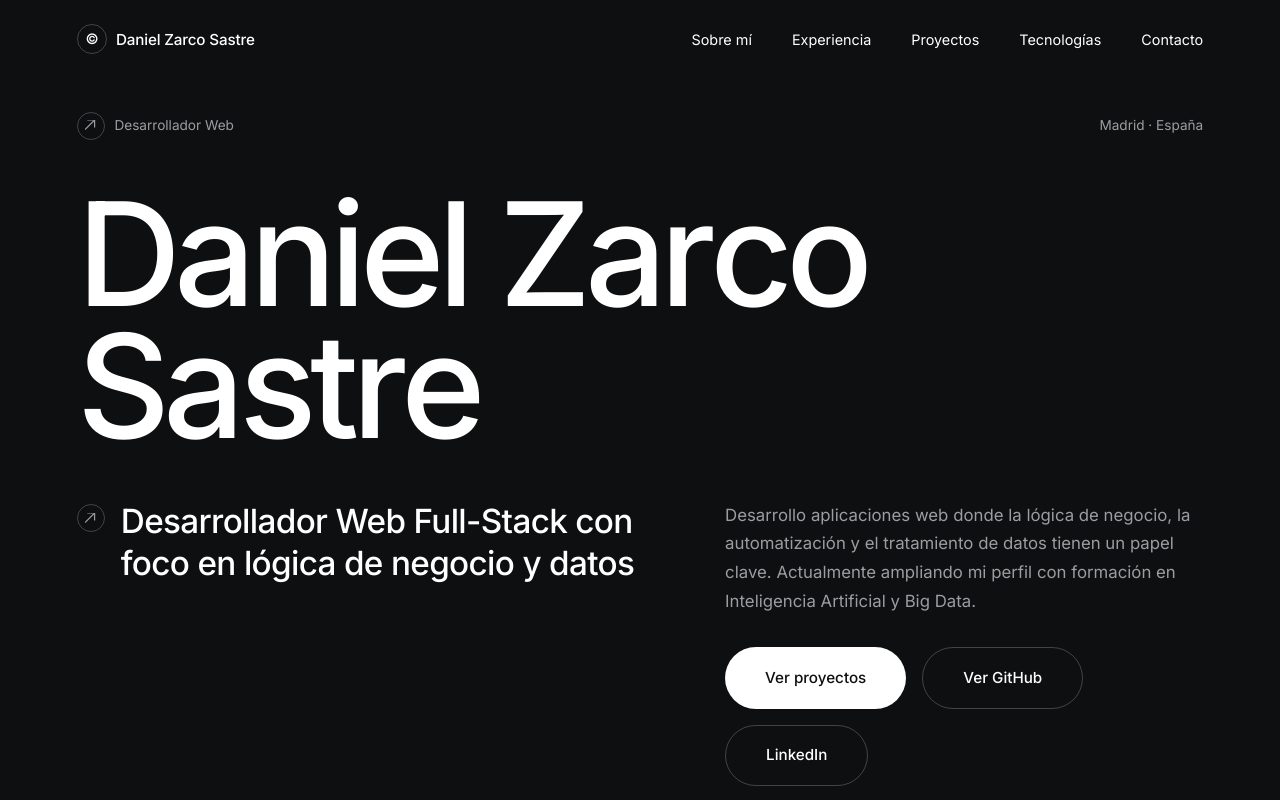
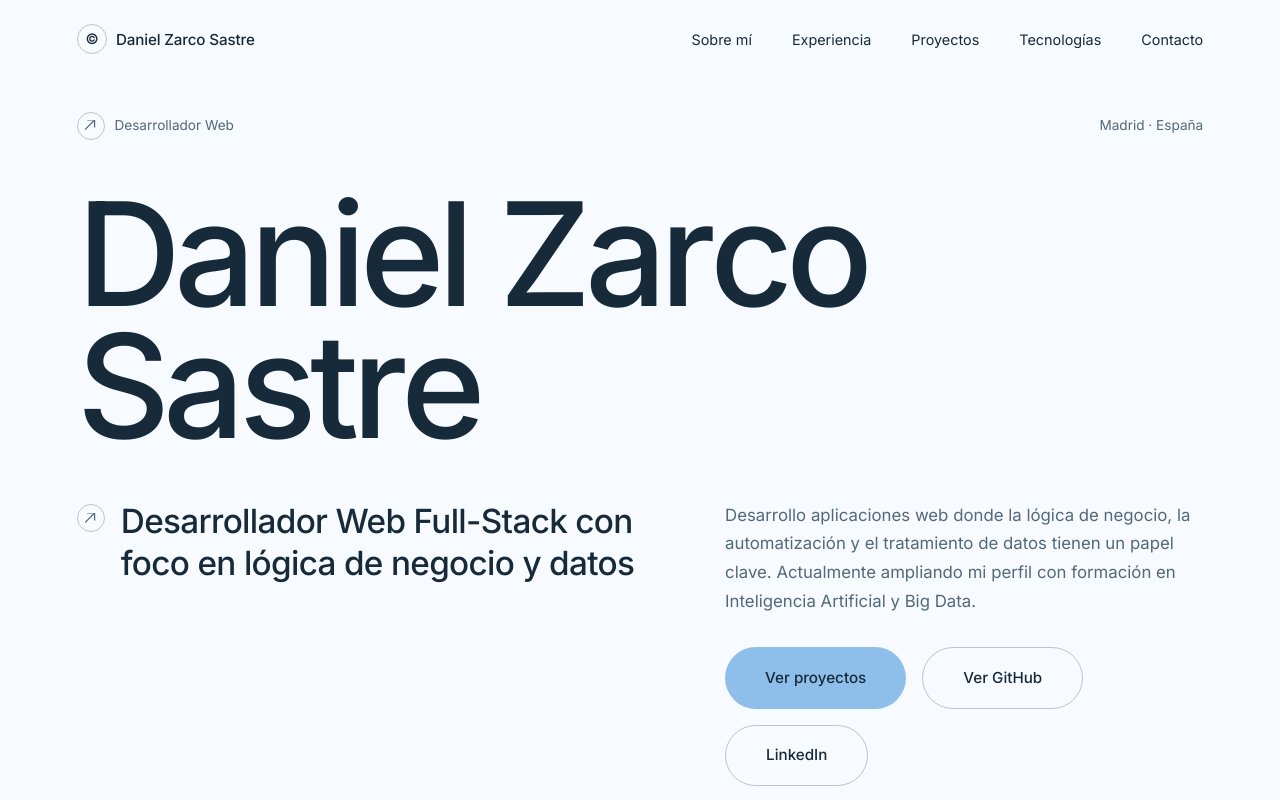
Before and after one commit to Daniel-Zarco/Portfolio, a React (Vite) app: page / in a window 1280 px wide. Shown: the top 800 px of the page. Built offline with nearby package versions, Linux system fonts and the light colour scheme.

Commit message:
Cambio de paleta a azul pastel claro con acentos pastel

```diff
--- a/src/App.css
+++ b/src/App.css
@@ -95,7 +95,6 @@
   align-items: center;
   justify-content: space-between;
   gap: 2rem;
-  mix-blend-mode: exclusion;
   transition: padding 0.4s var(--ease-smooth);
 }
 
@@ -154,7 +153,7 @@
   bottom: 0;
   width: 100%;
   height: 1px;
-  background: var(--color-accent);
+  background: var(--color-accent-2);
   transform: translateX(-101%);
   transition: transform 0.4s var(--ease-smooth);
 }
@@ -442,7 +441,7 @@
 
 .hero-stack-item:hover {
   border-color: var(--color-border-strong);
-  background: rgba(255, 255, 255, 0.03);
+  background: rgba(23, 42, 58, 0.045);
 }
 
 .hero-scroll-hint {
@@ -510,7 +509,7 @@
   height: 100%;
   border-radius: 50%;
   transform: scale(0.5);
-  background: var(--color-accent);
+  background: var(--color-accent-2);
   transition: transform 0.5s var(--ease-primary), top 0.35s var(--ease-primary);
   z-index: 0;
 }
@@ -526,8 +525,8 @@
 }
 
 .btn-primary {
-  background: var(--color-white);
-  color: var(--color-dark);
+  background: var(--color-accent);
+  color: var(--color-white);
 }
 
 .btn-secondary {
@@ -646,7 +645,7 @@
   left: 0;
   width: 100%;
   height: 1px;
-  background: var(--color-accent);
+  background: var(--color-accent-2);
   transform: scaleX(0);
   transform-origin: left;
   transition: transform 0.6s var(--ease-primary);
@@ -678,7 +677,7 @@
 
 .work-item:hover .work-item-title-inner {
   transform: translateY(-8%);
-  color: var(--color-accent);
+  color: var(--color-accent-text);
 }
 
 .work-item-status {
@@ -752,10 +751,15 @@
 
 .tech-tag {
   padding: 0.4rem 0.8rem;
-  border: 1px solid var(--color-border);
+  border: 1px solid transparent;
   border-radius: 100px;
   font-size: 0.75rem;
-  color: var(--color-text);
+  color: var(--color-text-h);
+  background: var(--color-pastel-blue);
+}
+
+.tech-tag:nth-child(4n) {
+  background: var(--color-pastel-lavender);
 }
 
 .work-item-links {
@@ -775,8 +779,8 @@
 }
 
 .chip-link:hover {
-  color: var(--color-accent);
-  border-color: var(--color-accent);
+  color: var(--color-accent-text);
+  border-color: var(--color-accent-2);
 }
 
 .chip-link-arrow {
@@ -903,7 +907,7 @@
 }
 
 .experience-company:hover {
-  color: var(--color-accent);
+  color: var(--color-accent-text);
 }
 
 .experience-company-arrow {
@@ -982,16 +986,21 @@
 
 .skill-tag {
   padding: 0.45rem 0.85rem;
-  border: 1px solid var(--color-border);
+  border: 1px solid transparent;
   border-radius: 100px;
   font-size: 0.8rem;
-  color: var(--color-text);
+  color: var(--color-text-h);
+  background: var(--color-pastel-blue);
   transition: color 0.3s ease, border-color 0.3s ease;
 }
 
+.skill-tag:nth-child(4n) {
+  background: var(--color-pastel-lavender);
+}
+
 .skill-tag:hover {
-  color: var(--color-accent);
-  border-color: var(--color-accent);
+  color: var(--color-accent-text);
+  border-color: var(--color-accent-2);
 }
 
 /* ---------- Education ---------- */
@@ -1033,7 +1042,7 @@
 }
 
 .education-item:hover .education-title {
-  color: var(--color-accent);
+  color: var(--color-accent-text);
 }
 
 .education-meta {
@@ -1134,7 +1143,7 @@
 }
 
 .footer-title.in-view .char:nth-child(odd):hover {
-  color: var(--color-accent);
+  color: var(--color-accent-text);
 }
 
 .footer-email {
--- a/src/index.css
+++ b/src/index.css
@@ -6,19 +6,25 @@
 @import url('https://fonts.googleapis.com/css2?family=Inter:wght@300;400;500;600;700&display=swap');
 
 :root {
-  /* Color */
-  --color-dark: #0E0F11;
-  --color-dark-2: #141518;
-  --color-panel: #16181B;
-  --color-white: #FFFFFF;
-  --color-text: #9B9DA0;
-  --color-text-h: #FFFFFF;
-  --color-accent: #455CE9;
-  --color-accent-2: #334BD3;
+  /* Color — paleta pastel clara (protagonismo del azul pastel)
+     --color-dark  = superficie base de la web (ahora muy clara)
+     --color-white = primer plano / texto principal (azul marino)   */
+  --color-dark: #F7FAFE;
+  --color-dark-2: #DCEAF7;
+  --color-panel: #FFFFFF;
+  --color-white: #172A3A;
+  --color-text: #536878;
+  --color-text-h: #172A3A;
+  --color-accent: #8EBFEA;
+  --color-accent-2: #6FA8DC;
+  --color-accent-text: #35719F;
 
-  --color-border: rgba(255, 255, 255, 0.12);
-  --color-border-strong: rgba(255, 255, 255, 0.22);
-  --color-border-soft: rgba(255, 255, 255, 0.06);
+  --color-pastel-blue: #D6E9FA;
+  --color-pastel-lavender: #E3DCF6;
+
+  --color-border: rgba(23, 42, 58, 0.13);
+  --color-border-strong: rgba(23, 42, 58, 0.26);
+  --color-border-soft: rgba(23, 42, 58, 0.07);
 
   /* Layout */
   --section-pt: clamp(4.5rem, 16vh, 11rem);
@@ -90,7 +96,9 @@ body {
   width: 8px;
   height: 8px;
   border-radius: 50%;
-  background: var(--color-white);
+  /* Se mantiene blanco intencionadamente: mix-blend-mode lo invierte
+     automáticamente sobre el fondo claro de la web */
+  background: #FFFFFF;
   pointer-events: none;
   z-index: 99999;
   transform: translate(-50%, -50%);
@@ -105,7 +113,7 @@ body {
   width: 38px;
   height: 38px;
   border-radius: 50%;
-  border: 1px solid var(--color-border-strong);
+  border: 1px solid rgba(255, 255, 255, 0.4);
   pointer-events: none;
   z-index: 99998;
   transform: translate(-50%, -50%);
```
